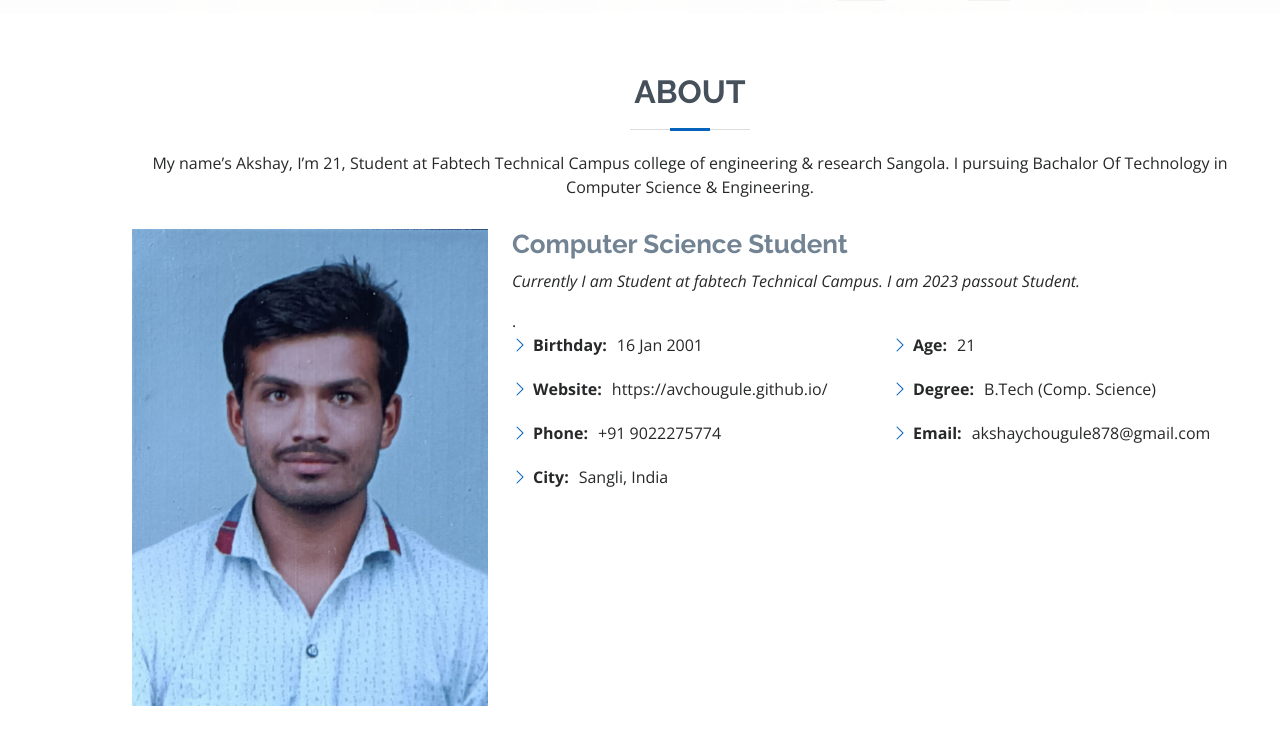
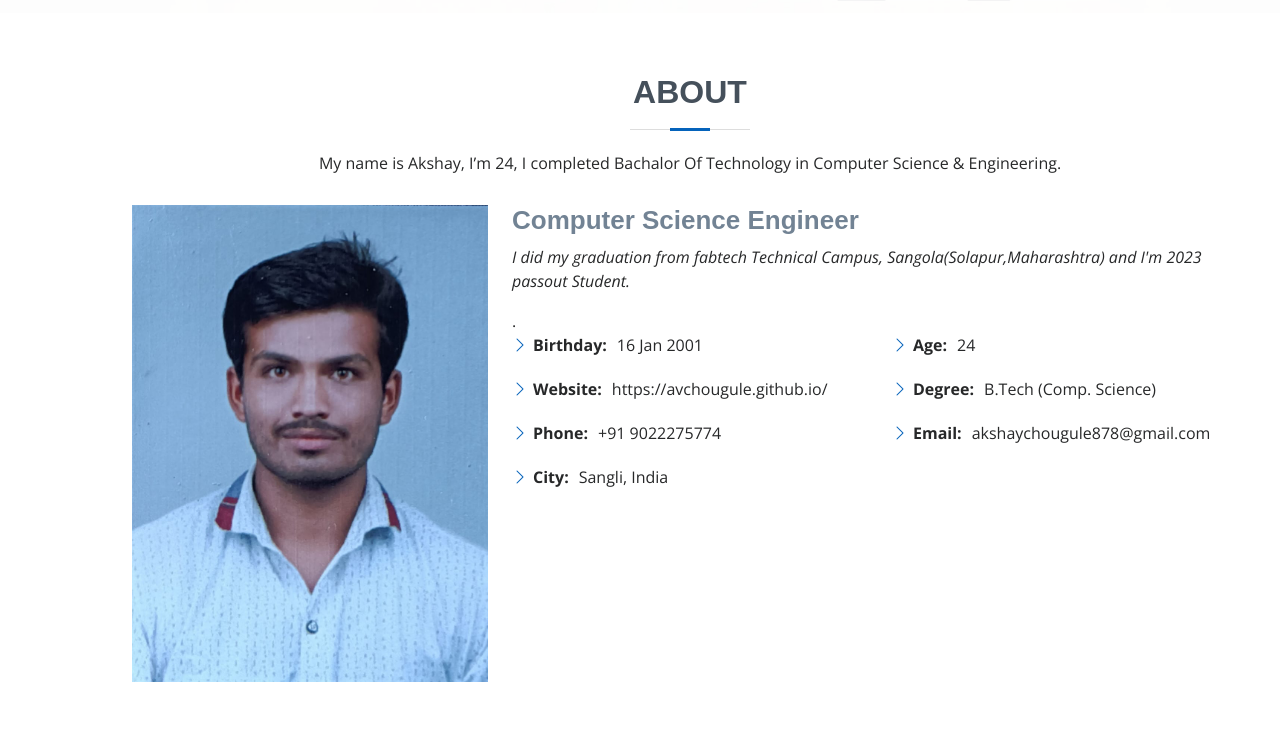
Before and after one commit to avchougule/avchougule.github.io, a plain HTML site: page index.html in a window 1280 px wide. Shown: the part 787-1540 px from the top of the page. Drawn offline with nearby package versions, Linux system fonts and the light colour scheme.

Commit message:
fourth commit

```diff
--- a/assets/css/style.css
+++ b/assets/css/style.css
@@ -24,7 +24,7 @@ a:hover {
 }
 
 h1, h2, h3, h4, h5, h6 {
-  font-family: "Raleway", sans-serif;
+  font-family: "Raley", sans-serif;
 }
 
 /*--------------------------------------------------------------
@@ -111,9 +111,7 @@ h1, h2, h3, h4, h5, h6 {
     transition-delay: 0 !important;
   }
 }
-/*--------------------------------------------------------------
-# Header
---------------------------------------------------------------*/
+/*--# Header--*/
 #header {
   position: fixed;
   top: 0;
--- a/index.html
+++ b/index.html
@@ -2,14 +2,8 @@
 <html lang="en">
 
 <head>
-  <meta charset="utf-8">
-  <meta content="width=device-width, initial-scale=1.0" name="viewport">
 
   <title>Akshay Chougule</title>
-  <meta content="" name="description">
-  <meta content="" name="keywords">
- <!-- Favicons -->
-  <link href="assets/img/ac.jpg" rel="icon">
 
   <!-- Google Fonts -->
   <link
@@ -75,8 +69,8 @@
 
         <div class="section-title">
           <h2>About</h2>
-          <p>My name’s Akshay, I’m 21, Student at Fabtech Technical Campus college of engineering & research Sangola.
-            I pursuing Bachalor Of Technology in Computer Science & Engineering.
+          <p>My name is Akshay, I’m 24,
+            I completed Bachalor Of Technology in Computer Science & Engineering.
           </p>
         </div>
 
@@ -85,9 +79,9 @@
             <img src="assets/img/Photoa.png" class="img-fluid" alt="">
           </div>
           <div class="col-lg-8 pt-4 pt-lg-0 content">
-            <h3>Computer Science Student</h3>
+            <h3>Computer Science Engineer</h3>
             <p class="fst-italic">
-              Currently I am Student at fabtech Technical Campus. I am 2023 passout Student.
+              I did my graduation from fabtech Technical Campus, Sangola(Solapur,Maharashtra) and I'm 2023 passout Student.
             </p>.
             <div class="row">
               <div class="col-lg-6">
@@ -102,7 +96,7 @@
               </div>
               <div class="col-lg-6">
                 <ul>
-                  <li><i class="bi bi-chevron-right"></i> <strong>Age:</strong> <span>21</span></li>
+                  <li><i class="bi bi-chevron-right"></i> <strong>Age:</strong> <span>24</span></li>
                   <li><i class="bi bi-chevron-right"></i> <strong>Degree:</strong> <span>B.Tech (Comp. Science)</span>
                   </li>
                   <li><i class="bi bi-chevron-right"></i> <strong>Email:</strong>
@@ -141,7 +135,7 @@
             </div>
 
             <div class="progress">
-              <span class="skill">Hibernate, Spring, Springboot <i class="val">70%</i></span>
+              <span class="skill">Spring, Springboot, Hibernate<i class="val">70%</i></span>
               <div class="progress-bar-wrap">
                 <div class="progress-bar" role="progressbar" aria-valuenow="70" aria-valuemin="0" aria-valuemax="100">
                 </div>
@@ -342,16 +336,8 @@
         <a href="#" class="github"><i class="bx bxl-github"></i></a>
         <a href="#" class="linkedin"><i class="bx bxl-linkedin"></i></a>
       </div>
-      <div class="copyright">
-        &copy; Copyright <strong><span>Akshay</span></strong>. All Rights Reserved
-      </div>
-      <div class="credits">
-        <!-- All the links in the footer should remain intact. -->
-        <!-- You can delete the links only if you purchased the pro version. -->
-        <!-- Licensing information: [license-url] -->
-        <!-- Purchase the pro version with working PHP/AJAX contact form: https://bootstrapmade.com/free-html-bootstrap-template-my-resume/ -->
-        Designed by <a href="https://bootstrapmade.com/">BootstrapMade</a>
-      </div>
+
+
     </div>
   </footer><!-- End Footer -->
 
```
